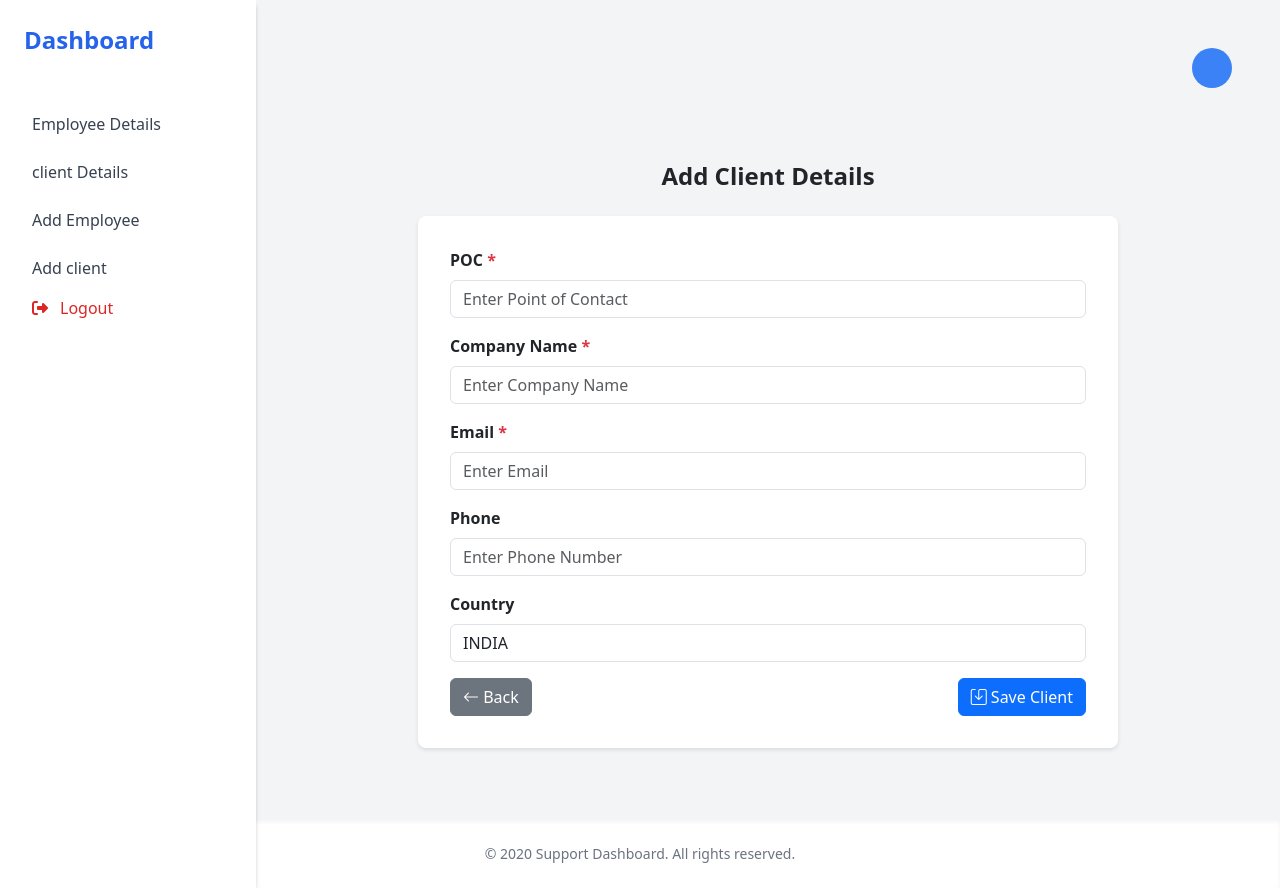
After one commit to harinath187/STS, a Flask app: template app/templates/hr/add_client.html in a window 1280 px wide. The commit adds this page. Run offline with Flask 3, Linux system fonts and the light colour scheme; the template is opened without the code that fills it: most values are stand-ins (such as "Sample title", 1, 10 or a date in 2020); some libraries are stand-ins or nearby versions.

Commit message:
added_client_details

```diff
--- a/app/templates/common/admin_dashboard.html
+++ b/app/templates/common/admin_dashboard.html
@@ -5,9 +5,16 @@
       <a href="/employeeslist" class="flex items-center space-x-3 p-2 rounded-lg hover:bg-blue-100 text-gray-700">
         <span>Employee Details</span>
       </a>
+      <a href="/client_list" class="flex items-center space-x-3 p-2 rounded-lg hover:bg-blue-100 text-gray-700">
+        <span>client Details</span>
+      </a>
       <a href="/addemployee" class="flex items-center space-x-3 p-2 rounded-lg hover:bg-blue-100 text-gray-700">
         </i><span>Add Employee</span>
       </a>
+       <a href="/save_client" class="flex items-center space-x-3 p-2 rounded-lg hover:bg-blue-100 text-gray-700">
+        </i><span>Add client</span>
+      </a>
+
       <a href="/logout" class="flex items-center space-x-3 p-2 mt-auto mb-4 rounded-lg hover:bg-red-100 text-red-600">
         <i class="fa fa-sign-out-alt"></i><span>Logout</span>
       </a>
--- /dev/null
+++ b/app/templates/hr/add_client.html
@@ -0,0 +1,125 @@
+{% extends "base.html" %}
+{% block title %}Add Client Details{% endblock %}
+
+{% block content %}
+<link href="https://cdn.jsdelivr.net/npm/bootstrap@5.3.2/dist/css/bootstrap.min.css" rel="stylesheet">
+<link href="https://cdn.jsdelivr.net/npm/bootstrap-icons@1.10.5/font/bootstrap-icons.css" rel="stylesheet">
+<script src="https://code.jquery.com/jquery-3.7.0.min.js"></script>
+<script src="https://cdn.jsdelivr.net/npm/jquery-validation@1.19.5/dist/jquery.validate.min.js"></script>
+
+<style>
+    .error {
+        color: red;
+        font-size: 0.9rem;
+        margin-top: 4px;
+    }
+    .form-container {
+        background: #fff;
+        padding: 2rem;
+        border-radius: 0.5rem;
+        box-shadow: 0 2px 4px rgba(0,0,0,0.1);
+        max-width: 700px;
+        margin: 0 auto;
+    }
+
+    aside a {
+        text-decoration: none;
+        color: inherit;
+    }
+
+
+    aside a:hover {
+        text-decoration: none;
+        color: #1f2937;
+    }
+
+</style>
+
+<!-- Sidebar -->
+<aside class="w-64 bg-white shadow-md flex flex-col fixed top-0 left-0 bottom-0">
+    {% include "common/admin_dashboard.html" %}
+</aside>
+
+<!-- Main Content -->
+<div class="flex-1 ml-64 p-6">
+  <h2 class="text-2xl font-bold mb-4 text-center md:text-left">Add Client Details</h2>
+
+  <div class="form-container">
+   <form id="clientForm" method="POST" action="/add_client">
+
+      <div class="mb-3">
+        <label for="POC" class="form-label fw-semibold">POC <span class="text-danger">*</span></label>
+        <input type="text" class="form-control" id="POC" name="POC" placeholder="Enter Point of Contact">
+      </div>
+
+      <div class="mb-3">
+        <label for="Company_Name" class="form-label fw-semibold">Company Name <span class="text-danger">*</span></label>
+        <input type="text" class="form-control" id="Company_Name" name="Company_Name" placeholder="Enter Company Name">
+      </div>
+
+      <div class="mb-3">
+        <label for="email" class="form-label fw-semibold">Email <span class="text-danger">*</span></label>
+        <input type="email" class="form-control" id="email" name="email" placeholder="Enter Email">
+      </div>
+
+      <div class="mb-3">
+        <label for="phone" class="form-label fw-semibold">Phone</label>
+        <input type="text" class="form-control" id="phone" name="phone" placeholder="Enter Phone Number">
+      </div>
+
+      <div class="mb-3">
+        <label for="country" class="form-label fw-semibold">Country</label>
+        <input type="text" class="form-control" id="country" name="country" value="INDIA">
+      </div>
+
+      <div class="d-flex justify-content-between">
+        <a href="/client_list" class="btn btn-secondary"><i class="bi bi-arrow-left"></i> Back</a>
+        <button type="submit" class="btn btn-primary"><i class="bi bi-save"></i> Save Client</button>
+      </div>
+    </form>
+  </div>
+</div>
+
+<script>
+$(document).ready(function() {
+  $("#clientForm").validate({
+    rules: {
+      POC: {
+        required: true,
+        minlength: 2
+      },
+      Company_Name: {
+        required: true
+      },
+      email: {
+        required: true,
+        email: true
+      },
+      phone: {
+        digits: true,
+        minlength: 5,
+        maxlength: 15
+      }
+    },
+    messages: {
+      POC: "Please enter the POC name",
+      Company_Name: "Please enter the company name",
+      email: {
+        required: "Please enter an email address",
+        email: "Please enter a valid email"
+      },
+      phone: {
+        digits: "Please enter only digits",
+        minlength: "Phone number must be at least 5 digits",
+        maxlength: "Phone number cannot exceed 15 digits"
+      }
+    },
+    errorElement: "div",
+    errorClass: "error",
+    submitHandler: function(form) {
+      form.submit();
+    }
+  });
+});
+</script>
+{% endblock %}
--- a/app/templates/mypro/project_list.html
+++ b/app/templates/mypro/project_list.html
@@ -117,7 +117,7 @@ thead th {
 
         <thead class="bg-gray-800  text-white">
           <tr>
-            <th class="px-4 py-2 text-left text-sm font-semibold">ID</th>
+            <th class="px-4 py-2 text-left text-sm font-semibold">S.No</th>
             <th class="px-4 py-2 text-left text-sm font-semibold">Project Name</th>
             <th class="px-4 py-2 text-left text-sm font-semibold">Client </th>
 
@@ -135,7 +135,7 @@ thead th {
         <tbody class="divide-y divide-gray-200">
           {% for project in projects %}
           <tr class="hover:bg-gray-50">
-            <td class="px-4 py-2 text-sm text-gray-700">{{ project.id }}</td>
+            <td class="px-4 py-2 text-sm text-gray-700">{{ loop.index }}</td>
             <td class="px-4 py-2 text-sm text-gray-700">{{ project.project_name or '-' }}</td>
             <td class="px-4 py-2 text-sm text-gray-700">{{ project.Company_Name }}</td>
 
```
Also changed, not shown: app/__init__.py (+8 -1 lines), app/routes/hrroute.py (+39 -0 lines), app/templates/hr/client_list.html (added, +146 -0 lines).
